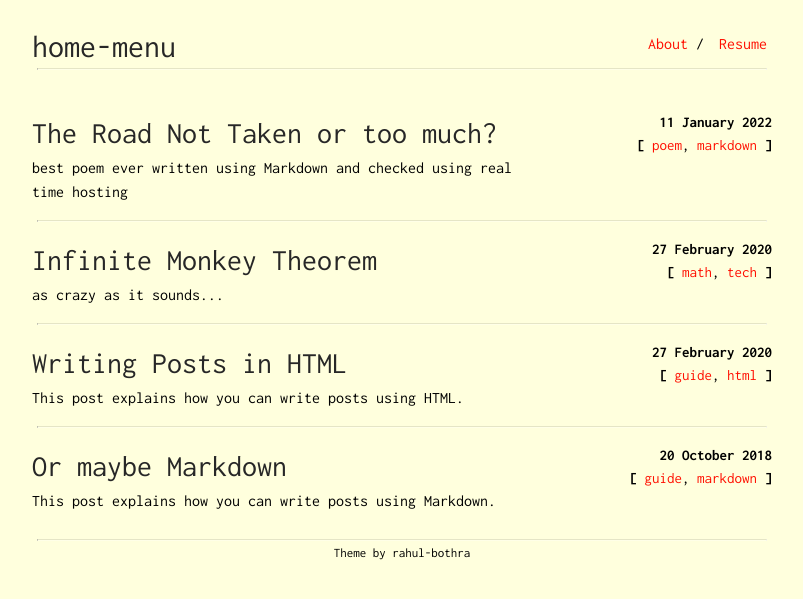
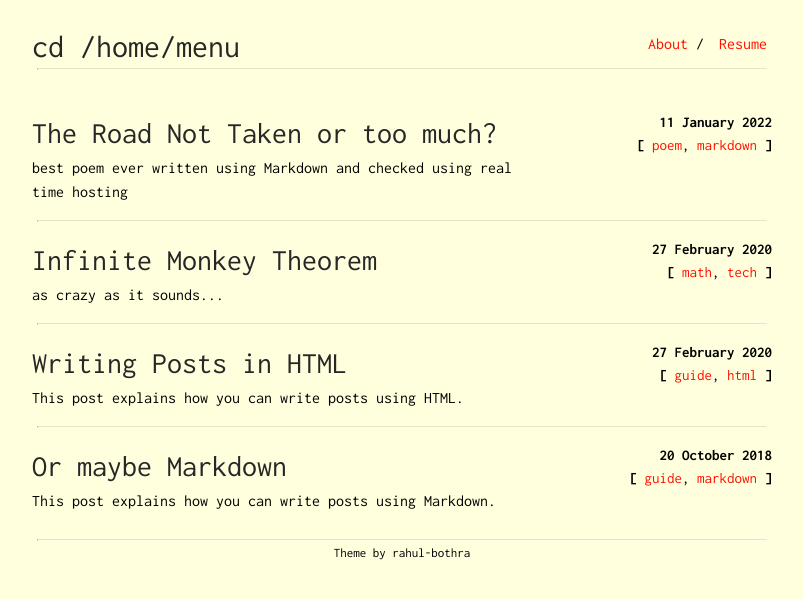
Before and after one commit to pruthvirajbhat/website-portfolio-old-uno, a Jekyll site: the page built from index.html, in a window 1280 px wide. Shown: the top 599 px of the page, without its empty margins (238-1041 px from the left). Built offline with Jekyll 4.4.1, drawn with Linux system fonts in a browser that asks for light colours.

```diff
--- a/_config.yml
+++ b/_config.yml
@@ -1,4 +1,4 @@
-title: home-menu
+title: cd /home/menu
 author: pruthvi raj
 subtitle: pursuing infosec
 
```
